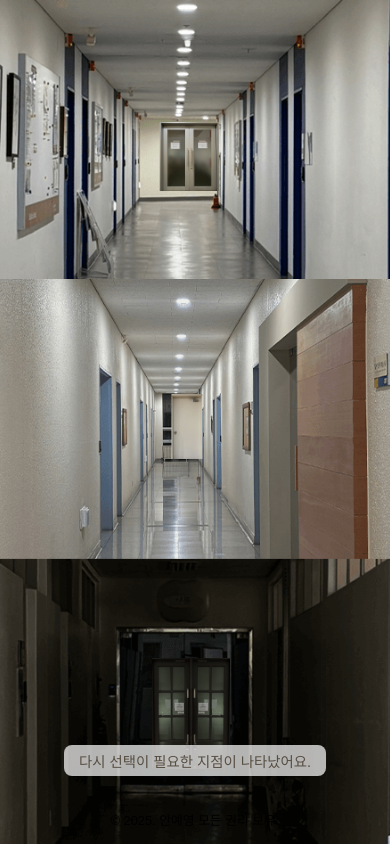
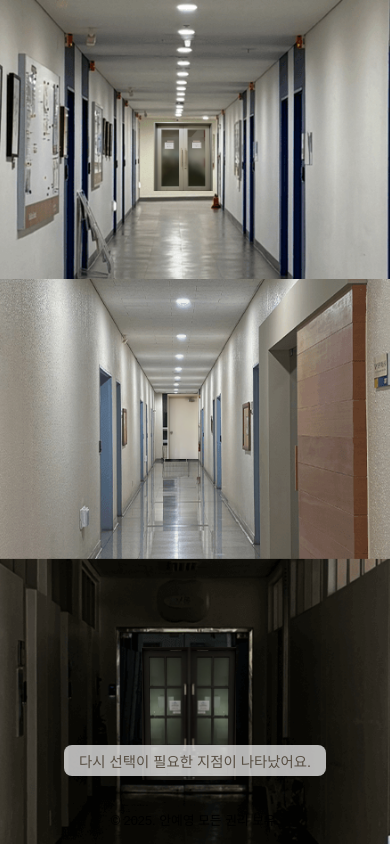
Before and after one commit to goome2005/selectdoor, a plain HTML site: page 3choices.html in a window 390 px wide. Drawn offline with Linux system fonts and the light colour scheme.

Commit message:
Update 3choices.css

```diff
--- a/3choices.css
+++ b/3choices.css
@@ -78,22 +78,22 @@ footer p {
     }
     .left-door {
         top: 6%;
-        left: 48.5%;
+        left: 47%;
         width: 15%;
         height: 25%;
         transform: translateX(-50%);
     }
     .middle-door {
         top: 38%;
-        left: 48%;
+        left: 47%;
         width: 8%;
         height: 25%;
         transform: translateX(-50%);
     }
     .right-door {
         top: 72%;
-        left: 39%;
-        width: 20%;
+        left: 36.5%;
+        width: 24%;
         height: 25%;
     }
     .page-caption {
```
